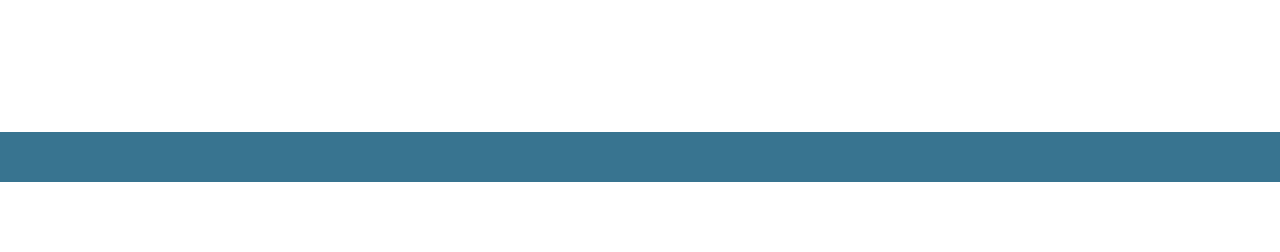
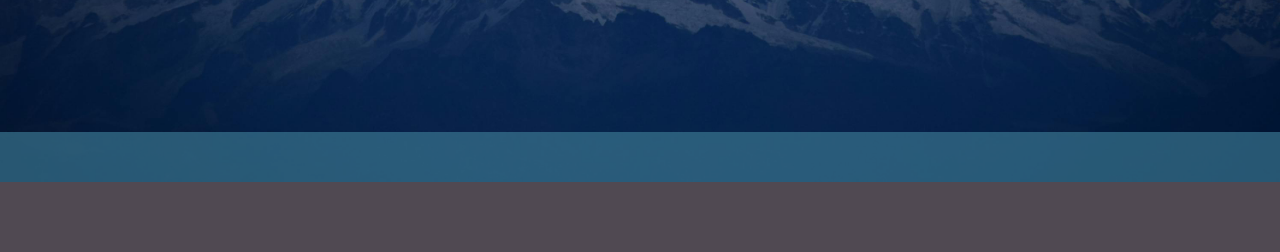
Before and after one commit to AkuraEx/AkuraEx.github.io, a website built with Vite: page index.html in a window 1280 px wide. Shown: the part 618-870 px from the top of the page. Before the commit the page ends 800 px from the top, so only its background shows below. Built offline with nearby package versions, Linux system fonts and the light colour scheme; files whose address does not match are found by name; a web font is replaced by a local one.

Commit message:
added nerdfont/background/uistuff

```diff
--- a/index.html
+++ b/index.html
@@ -1,15 +1,19 @@
 <!doctype html>
-<html lang="en">
+<html lang="en" style="background-color: #504952;">
   <head>
     <meta charset="UTF-8" />
       <script>
         const { BASE_URL } = import.meta.env;
       </script>
     <link rel="icon" type="image/png" href="${BASE_URL}emerald1.png" />
+    <link rel="preload" href="${BASE_URL}mountain.jpg" as="style">
+    <link rel="preload" href="src/style.css" as="style">
+
     <meta name="viewport" content="width=device-width, initial-scale=1.0" />
     <title>Portfolio</title>
   </head>
   <body>
+    <img class="customBack" alt = "failed" src="mountain.jpg" style="width: 100vw; height:100vh; margin: 0; padding: 0; overflow: hidden;"/>
     <div id="app">
     </div>
     <script type="module" src="/src/scripts/index.ts"></script>
--- a/package.json
+++ b/package.json
@@ -11,5 +11,9 @@
   "devDependencies": {
     "typescript": "~5.8.3",
     "vite": "^7.0.0"
+  },
+  "dependencies": {
+    "@fortawesome/fontawesome-svg-core": "^6.7.2",
+    "@fortawesome/react-fontawesome": "^0.2.2"
   }
 }
--- a/src/scripts/index.ts
+++ b/src/scripts/index.ts
@@ -11,6 +11,9 @@ document.querySelector<HTMLDivElement>('#app')!.innerHTML = `
         <a href="/about" class="menuLink" style="opacity: none;>
           <span class="spanBox">
               <img alt = "flatAboutMe" src="${arisu}" class="logo" style="position: absolute;">
+                <p style="font-family: 'NerdFont'; font-size: 24px;">
+                  Nerd Font Test:   
+                </p>
             <span class="menuText">
               About Me
             </span>
@@ -45,5 +48,6 @@ document.querySelector<HTMLDivElement>('#app')!.innerHTML = `
 </div>
 `
 
+
 setInterval(animateFavicon, 100);
 animateFavicon();
--- a/src/style.css
+++ b/src/style.css
@@ -1,25 +1,43 @@
 :root {
-  --uiblue: #387490;
+  --uiblue: #387490b2;
   --uilblue: #01ACB6;
   --uigrey: #686868;
   --uiblack: #2B2B2D;
-  font-family: 'Segoe UI', Tahoma, Geneva, Verdana, sans-serif;
+  font-family: 'Segoe UI', Tahoma, Geneva, Verdana, sans-serif, 'NerdFont';
   line-height: 1.5;
   font-weight: 400;
 
   color-scheme: light dark;
-  color: rgba(255, 255, 255, 0.87);
-  background-color: var(--uiblack);
+  color: rgba(154, 129, 187, 0.87);
 
   font-synthesis: none;
   text-rendering: optimizeLegibility;
   -webkit-font-smoothing: antialiased;
   -moz-osx-font-smoothing: grayscale;
+
 }
 
+@font-face {
+  font-family: 'NerdFont';
+  src: url('/fonts/3270NerdFont-Regular.ttf') format('truetype');
+  font-weight: normal;
+  font-style: normal;
+  font-display: swap;
+}
+
+
+
+html {
+  background-color: var(--uiblack);
+  background-position: center;
+  background-size: cover;
+}
+
+
+
 body {
+  overflow: hidden;
   margin: 0;
-  display: flex;
   place-items: center;
   min-width: 320px;
   min-height: 100vh;
@@ -109,7 +127,13 @@ nav {
   box-sizing: border-box;
 }
 
+.customBack {
+  animation: 2s ease-out 0s 1 backLoad;
+  transition: 0.25s;
+}
+
 .menuLink {
+  animation: 1s ease-out 0s 1 boxLoad;
   margin: 20px;
   width: 175px;
   height: 175px;
@@ -128,18 +152,21 @@ nav {
   font-size: 1.2em;
   font-weight: 500;
   transform: none;
+  border: 2px solid var(--uilblue);
 }
 .menuLink:hover {
   align-items: center;
   border-radius: 8px;
-  border: 2px solid var(--uilblue);
+  border: 4px solid var(--uilblue);
   transition: 0.25s;
   transform: scale(0.95) translateZ(0px);
+  filter: drop-shadow(0 0 0.5em #646cffaa);
 }
 .menuLink:focus,
 .menuLink:focus-visible {
   outline: 4px auto -webkit-focus-ring-color;
 }
+
 
 .spanBox {
   box-sizing: border-box;
@@ -177,6 +204,27 @@ nav {
   z-index: 1;
 }
 
+@keyframes boxLoad {
+  0% {
+    margin: 10px;
+    opacity: 0;
+  }
+  100% {
+    margin: 20px;
+    opacity: 1;
+  }
+}
+
+@keyframes backLoad {
+  0% {
+    opacity: 0;
+    transition: 1s ease;
+  }
+  100% {
+    opacity: 1;
+  }
+}
+
 @media (prefers-color-scheme: light) {
   :root {
     color: #213547;
```
Also changed, not shown: public/mountain.jpg (added), 2 other files.
